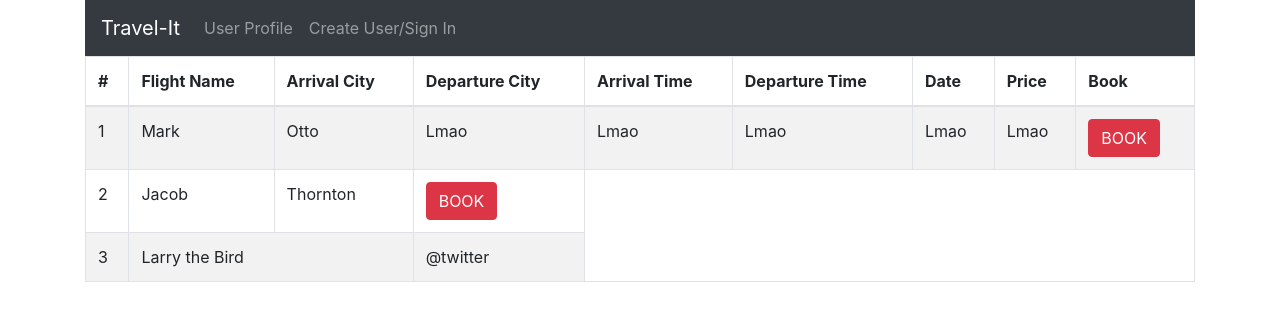
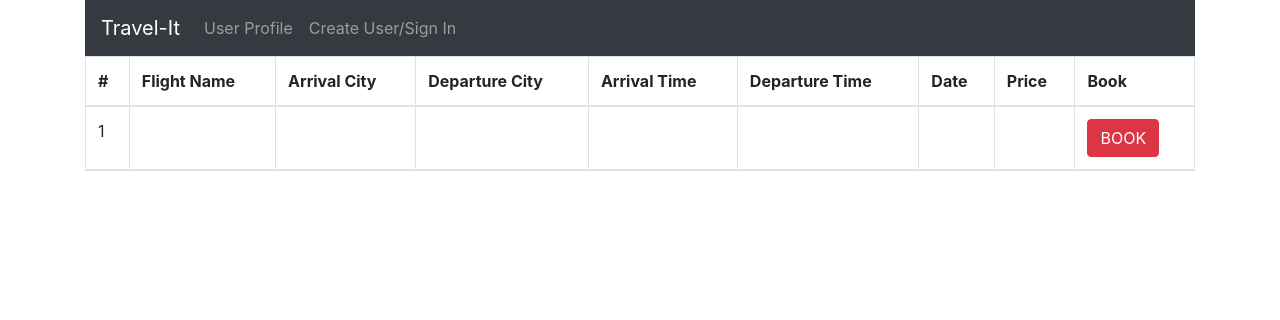
Before and after one commit to ashuchow/project2, a React (Create React App) app in the folder frontend/: page /rf in a window 1280 px wide. Shown: the top 320 px of the page. Built offline with nearby package versions, Linux system fonts and the light colour scheme.

Commit message:
tile error and flight booking made

```diff
--- a/frontend/src/App.js
+++ b/frontend/src/App.js
@@ -15,6 +15,7 @@ import Payment from "./Screens/PaymentScreen";
 import userProfile from "./Screens/UserProfile";
 import userSignIn from "./Screens/UserSignIn";
 import userSignup from "./Screens/UserSignup";
+import flightTile from "./components/flightTile";
 
 function App() {
   return (
@@ -28,7 +29,7 @@ function App() {
           <Route path="/sf" component={searchFlight} />
           <Route path="/sh" component={searchHotel} />
           <Route path="/rh" component={resultHotel} />
-          <Route path="/rf" component={resultFlight} />
+          <Route path="/rf" component={flightTile} />
           <Route path="/cnf" component={Confirm} />
           <Route path="/pymnt" component={Payment} />
           <Route path="/up" component={userProfile} />
--- a/frontend/src/Screens/FlightBook.js
+++ b/frontend/src/Screens/FlightBook.js
@@ -1,10 +1,35 @@
 import React from 'react'
 import { Link } from 'react-router-dom';
+import {Button} from 'react-bootstrap';
+import {Card} from 'react-bootstrap';
+
+
+
 function bookFlight() {
     return (
         <div>
-            <h1>Flight Booking Page</h1>
-            <Link to="/pymnt" className="nav-link">Go to checkout</Link>
+            <div>
+            <h1>Flight Details</h1>
+            </div>
+            <div>
+            <Card>
+            <Card.Header>Flight Name</Card.Header>
+            <Card.Body>
+                <Card.Title>Delhi to Kolkata</Card.Title>
+                <Card.Text>
+                Time:
+                </Card.Text>
+                <Card.Text>
+                Duration:
+                </Card.Text>
+                <Card.Text>
+
+
+                </Card.Text>
+                <Button variant="primary">Book</Button>
+            </Card.Body>
+            </Card>
+            </div>
         </div>
     )
 }
--- a/frontend/src/Screens/FlightResult.js
+++ b/frontend/src/Screens/FlightResult.js
@@ -1,67 +1,29 @@
-import React from 'react'
+import React, {Component} from 'react'
 import { Link } from 'react-router-dom';
 import {Table} from 'react-bootstrap';
 import {Button} from 'react-bootstrap';
+import flightTile from '../components/flightTile';
 
-function resultFlight() {
+
+
+class resultFlight extends Component {
+  render(){
     return (
     <div>
-        <div>
-        <Table striped bordered hover>
-  <thead>
-    <tr>
-      <th>#</th>
-      <th>Flight Name</th>
-      <th>Arrival City</th>
-      <th>Departure City</th>
-      <th>Arrival Time</th>
-      <th>Departure Time</th>
-      <th>Date</th>
-      <th>Price</th>
-      <th>Book</th>
-    </tr>
-  </thead>
-  <tbody>
-    <tr>
-      <td>1</td>
-      <td>Mark</td>
-      <td>Otto</td>
-      <td>Lmao</td>
-      <td>Lmao</td>
-      <td>Lmao</td>
-      <td>Lmao</td>
-      <td>Lmao</td>
-      <td><Link to="/sf">
-                <Button variant="danger">
-                    BOOK
-                </Button>
-            </Link></td>
-    </tr>
-    <tr>
-      <td>2</td>
-      <td>Jacob</td>
-      <td>Thornton</td>
-      <td>
-      <Link to="/sf">
-                <Button variant="danger">
-                    BOOK
-                </Button>
-                </Link>
-      </td>
-    </tr>
-    <tr>
-      <td>3</td>
-      <td colSpan="2">Larry the Bird</td>
-      <td>@twitter</td>
-    </tr>
-  </tbody>
-</Table>
 
-        </div>
+    <flightTile flightname = "Jet Airways 11" acity = "kolkata" dcity = " New Delhi"
+    atime = "11:30" dtime = "3:30" date = "11.11.20" price = "Rs. 6000"/>
+
+    <flightTile flightname = "Jet Airways 11" acity = "kolkata" dcity = " New Delhi"
+    atime = "11:30" dtime = "3:30" date = "11.11.20" price = "Rs. 6000"/>
+
+
+
 
 
     </div>
-    )
+    );
+}
 }
 
 export default resultFlight
--- a/frontend/src/Screens/FlightSearch.js
+++ b/frontend/src/Screens/FlightSearch.js
@@ -2,12 +2,25 @@ import React from 'react'
 import { Link } from 'react-router-dom';
 import 'bootstrap/dist/css/bootstrap.min.css';
 import {Form} from 'react-bootstrap';
-import DatePicker from "react-datepicker";
-import "react-datepicker/dist/react-datepicker.css";
+import {Button} from 'react-bootstrap';
+import TextField from '@material-ui/core/TextField';
+import { makeStyles } from '@material-ui/core/styles';
 
+const searchFlight = makeStyles((theme) => ({
+    container: {
+      display: 'flex',
+      flexWrap: 'wrap',
+    },
+    textField: {
+      marginLeft: theme.spacing(1),
+      marginRight: theme.spacing(1),
+      width: 200,
+    },
+  }));
 
+  export default function DatePickers() {
+    const classes = searchFlight();
 
-function searchFlight() {
 
 
     return (
@@ -41,11 +54,29 @@ function searchFlight() {
     </Form>
         </div>
         <div>
-        <Link to="/rf" className="nav-link">Results</Link>
+        <form className={classes.container} noValidate>
+            <TextField
+            id="date"
+            label="Birthday"
+            type="date"
+            defaultValue="2017-05-24"
+            className={classes.textField}
+            InputLabelProps={{
+            shrink: true,
+            }}
+        />
+        </form>
+
+            <div>
+            <Link to="/rf">
+                    <Button variant="danger">
+                        Search
+                    </Button>
+                </Link>
+
+            </div>
         </div>
 
     </div>
     )
 }
-
-export default searchFlight
--- /dev/null
+++ b/frontend/src/components/flightTile.js
@@ -0,0 +1,50 @@
+import React from 'react';
+import { Link } from 'react-router-dom';
+import {Table} from 'react-bootstrap';
+import {Button} from 'react-bootstrap';
+
+
+const flightTile = props => {
+    console.log(props)
+    return  (
+    <div>
+    <Table striped bordered hover>
+    <thead>
+      <tr>
+        <th>#</th>
+        <th>Flight Name</th>
+        <th>Arrival City</th>
+        <th>Departure City</th>
+        <th>Arrival Time</th>
+        <th>Departure Time</th>
+        <th>Date</th>
+        <th>Price</th>
+        <th>Book</th>
+      </tr>
+    </thead>
+    <thead>
+    <tr>
+    <td>1</td>
+    <td>{props.flightname}</td>
+    <td>{props.acity}</td>
+    <td>{props.dcity}</td>
+    <td>{props.atime}</td>
+    <td>{props.dtime}</td>
+    <td>{props.date}</td>
+    <td>{props.price}</td>
+    <td><Link to="/bf">
+              <Button variant="danger">
+                  BOOK
+              </Button>
+          </Link></td>
+  </tr>
+  </thead>
+  </Table>
+  </div>
+    )
+
+}
+
+
+
+export default flightTile
```
